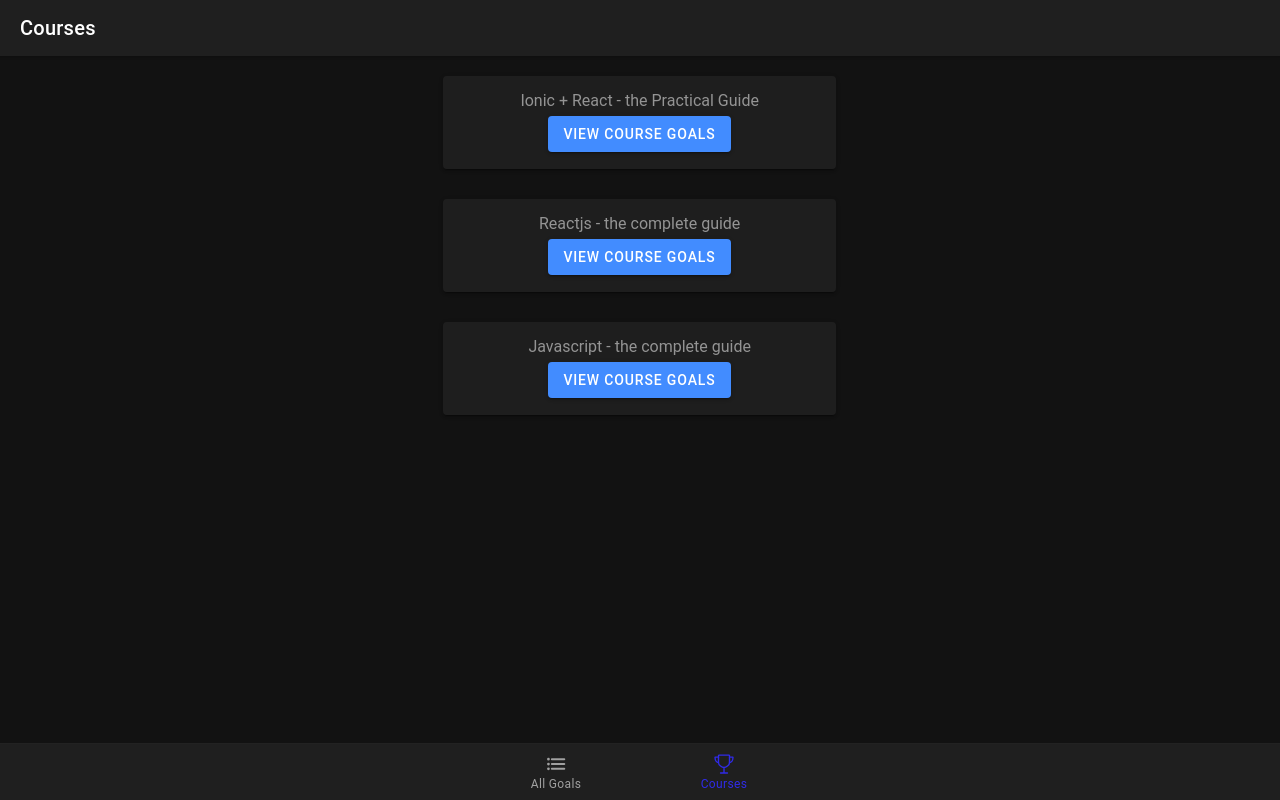
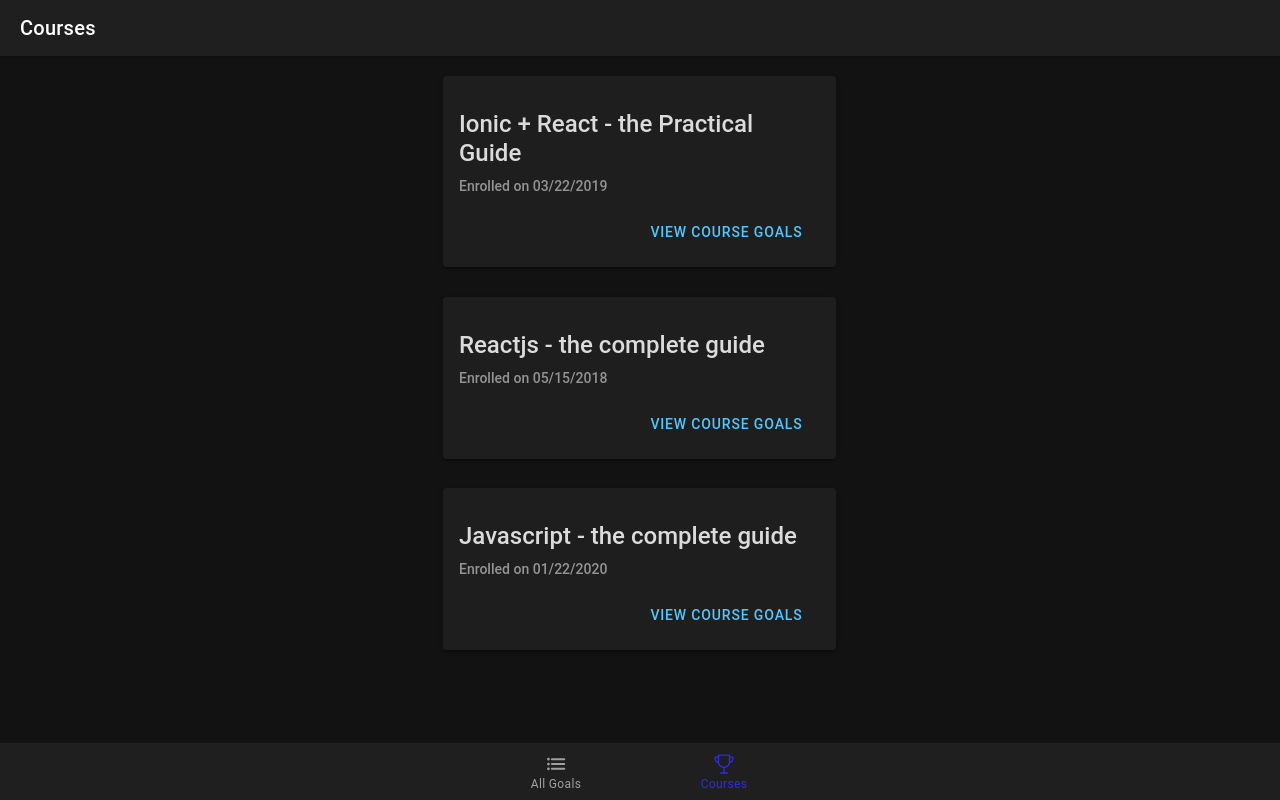
Before and after one commit to khadetou/ionic-course-app, a React (Create React App) app: page /courses/list in a window 1280 px wide. Built offline with nearby package versions, Linux system fonts and the light colour scheme.

Commit message:
courseGoal goal data

```diff
--- a/src/pages/CourseGoal.tsx
+++ b/src/pages/CourseGoal.tsx
@@ -1,5 +1,5 @@
 import React from 'react'
-import { IonBackButton, IonButtons, IonContent, IonHeader, IonPage, IonTitle, IonToolbar } from '@ionic/react'
+import { IonBackButton, IonButtons, IonContent, IonHeader, IonItem, IonLabel, IonList, IonPage, IonTitle, IonToolbar } from '@ionic/react'
 import { COURSE_DATA } from './Courses';
 import { useParams } from 'react-router';
 
@@ -17,7 +17,15 @@
                 </IonToolbar>
             </IonHeader>
             <IonContent>
-                <h2>This works - course goal page!</h2>
+                {selectedCourse && (
+                    <IonList>
+                        {selectedCourse.goals.map(goal => (
+                            <IonItem key={goal.id}>
+                                <IonLabel>{goal.text}</IonLabel>
+                            </IonItem>
+                        ))}
+                    </IonList>
+                )}
             </IonContent>
         </IonPage>
     )
--- a/src/pages/CourseTab.tsx
+++ b/src/pages/CourseTab.tsx
@@ -5,7 +5,7 @@
 import AllGoals from './AllGoals';
 import CourseGoal from './CourseGoal';
 import Courses from './Courses';
-import Filter from './Filter';
+
 
 const CourseTab: React.FC = () => {
     return (
--- a/src/pages/Courses.tsx
+++ b/src/pages/Courses.tsx
@@ -1,10 +1,28 @@
-import { IonButton, IonCard, IonCardContent, IonCol, IonContent, IonGrid, IonHeader, IonPage, IonRow, IonTitle, IonToolbar } from "@ionic/react"
+import { IonButton, IonCard, IonCardContent, IonCardHeader, IonCardSubtitle, IonCardTitle, IonCol, IonContent, IonGrid, IonHeader, IonPage, IonRow, IonTitle, IonToolbar } from "@ionic/react"
 import React from "react"
 
 export const COURSE_DATA = [
-    { id: "c1", name: "Ionic + React - the Practical Guide", description: "Description 1" },
-    { id: "c2", name: "Reactjs - the complete guide", description: "Description 2" },
-    { id: "c3", name: "Javascript - the complete guide", description: "Description 3" },
+    {
+        id: "c1", name: "Ionic + React - the Practical Guide", description: "Description 1", enrolled: new Date("03/22/2019"),
+        goals: [
+            { id: "c1g1", text: "Finish the course!" },
+            { id: "c1g2", text: "Learn a lot!" },
+        ]
+    },
+    {
+        id: "c2", name: "Reactjs - the complete guide", description: "Description 2", enrolled: new Date("05/15/2018"),
+        goals: [
+            { id: "c2g1", text: "Finish the course!" },
+            { id: "c2g2", text: "Learn a lot!" },
+        ]
+    },
+    {
+        id: "c3", name: "Javascript - the complete guide", description: "Description 3", enrolled: new Date("01/22/2020"),
+        goals: [
+            { id: "c3g1", text: "Finish the course!" },
+            { id: "c3g2", text: "Learn a lot!" },
+        ]
+    },
 ]
 
 const Courses: React.FC = () => {
@@ -21,9 +39,16 @@
                         <IonRow key={course.id}>
                             <IonCol size-md="4" offset-md="4">
                                 <IonCard>
-                                    <IonCardContent className="ion-text-center">
-                                        <h2>{course.name}</h2>
-                                        <IonButton routerLink={`/courses/${course.id}`}>View Course Goals</IonButton>
+                                    <IonCardHeader>
+                                        <IonCardTitle>
+                                            <h2>{course.name}</h2>
+                                        </IonCardTitle>
+                                        <IonCardSubtitle>Enrolled on {course.enrolled.toLocaleDateString("en-Us", { year: "numeric", month: "2-digit", day: "2-digit" })}</IonCardSubtitle>
+                                    </IonCardHeader>
+                                    <IonCardContent >
+                                        <div className="ion-text-right">
+                                            <IonButton fill="clear" color="secondary" routerLink={`/courses/${course.id}`}>View Course Goals</IonButton>
+                                        </div>
                                     </IonCardContent>
                                 </IonCard>
                             </IonCol>
```
